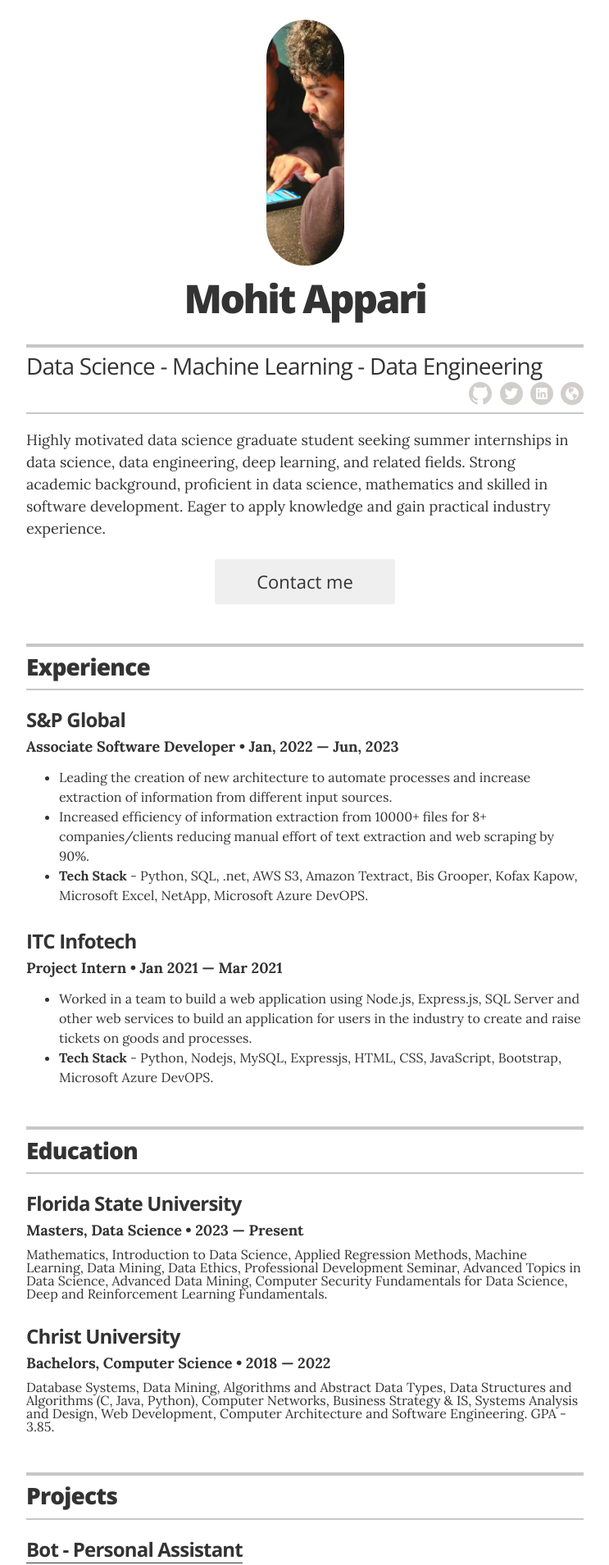
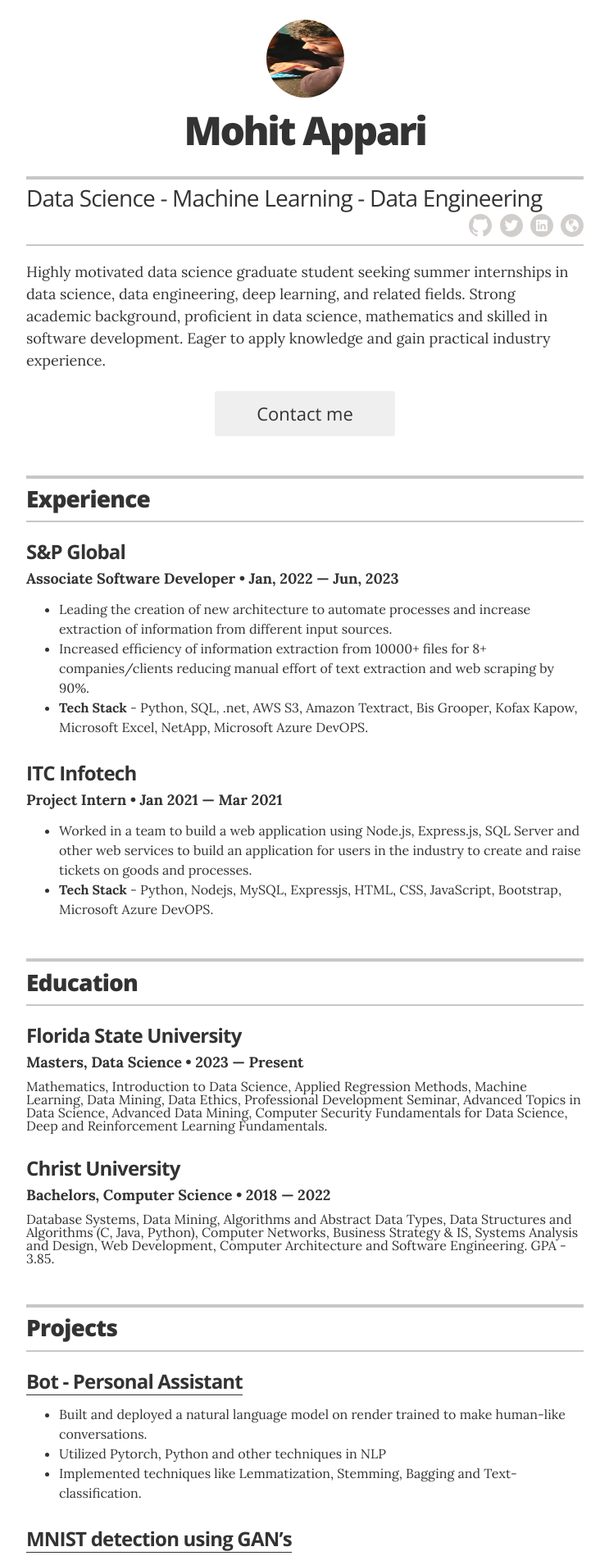
Before and after one commit to moh1tt/resume, a Jekyll site: the page built from index.html, in a window 1280 px wide. Shown: the top 1909 px of the page at 82% size, without its empty margins (268-1011 px from the left). Built offline with Jekyll 4.4.1, drawn with Linux system fonts in a browser that asks for light colours.

Commit message:
change pic dim

```diff
--- a/_layouts/resume.html
+++ b/_layouts/resume.html
@@ -13,7 +13,7 @@
 
       <!-- You can turn off the avatar in _config.yml by setting to false -->
       {% if site.resume_avatar == 'true' %}
-      <img src="images/avatar.jpg" alt="my photo" class="avatar no-print" itemprop="image" width="300" height="300">
+      <img src="images/avatar.jpg" alt="my photo" class="avatar no-print" itemprop="image">
       {% endif %}
 
       <!-- Your name is defined in the _config.yml file -->
--- a/_sass/_resume.scss
+++ b/_sass/_resume.scss
@@ -22,6 +22,7 @@
 
   .avatar {
     width: 95px;
+    height: 95px;
     max-width: 100%;
     overflow: hidden;
     @include border-radius(100px);
```
